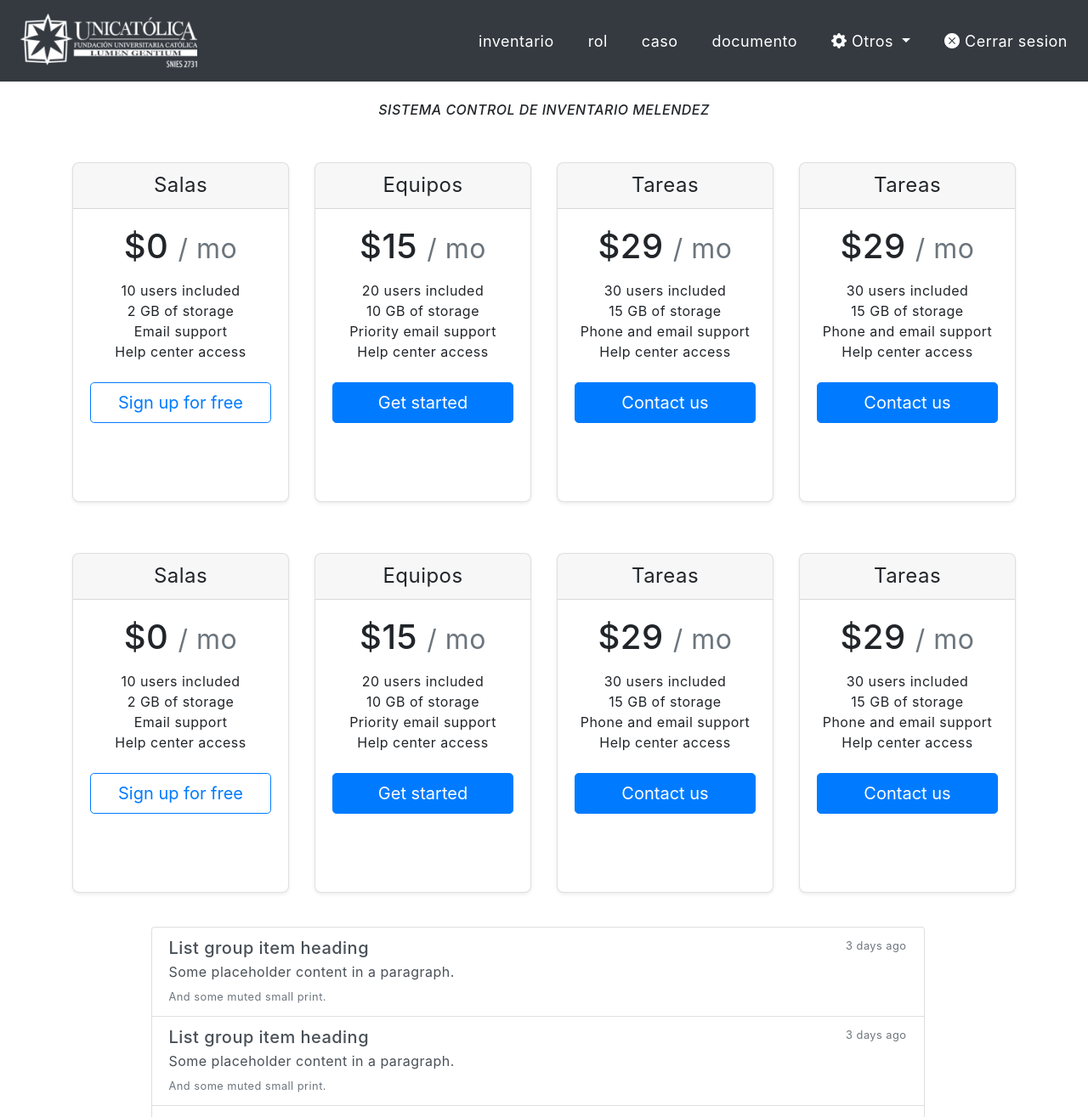
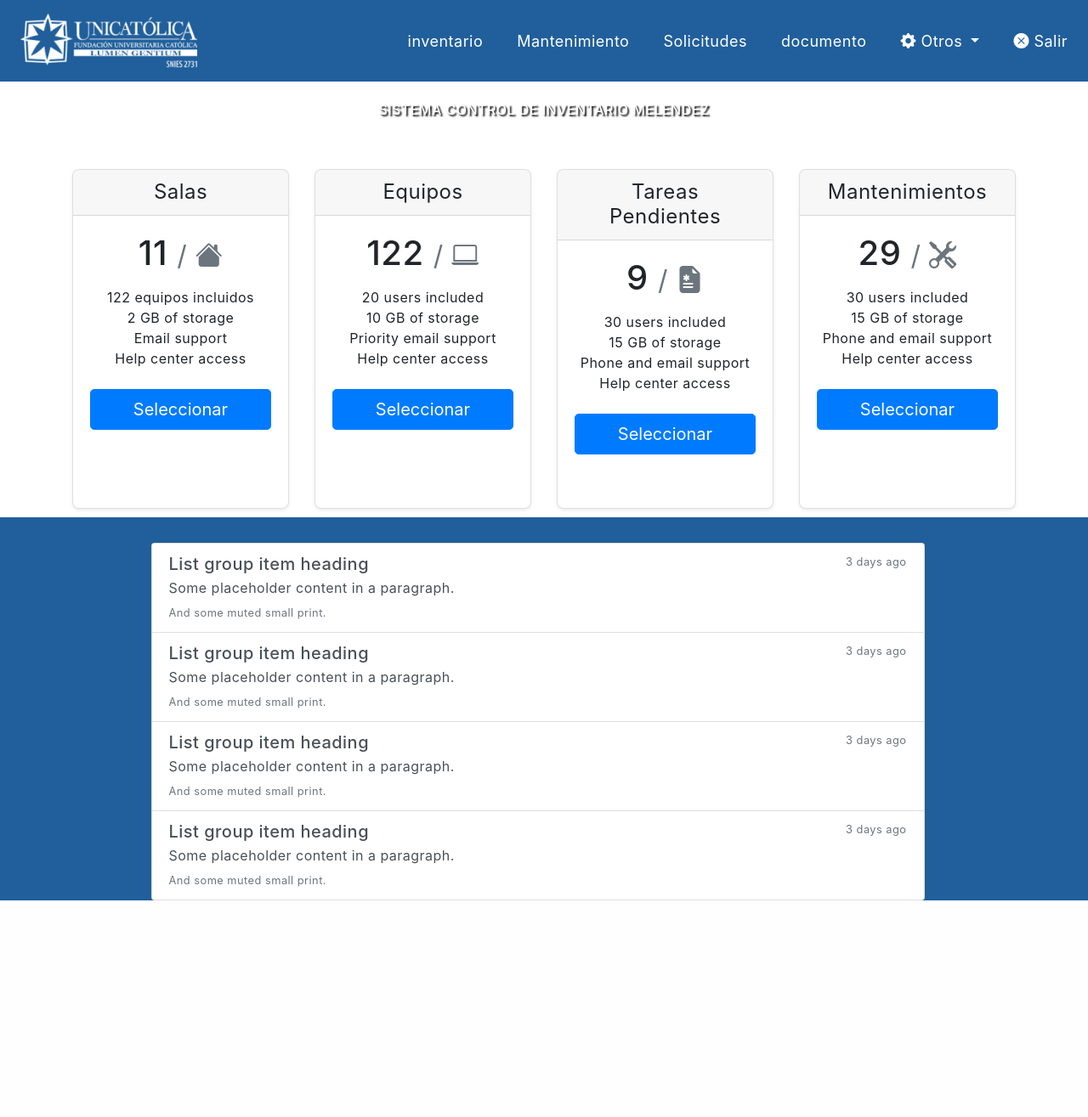
Before and after one commit to afvohalo/SDI-EP2021, a PHP site: page / in a window 1280 px wide. Shown: the top 1315 px of the page at 85% size. After the commit the page ends 1060 px from the top, so only its background shows below. Run offline with PHP 8.4, Linux system fonts and the light colour scheme; some libraries are stand-ins or nearby versions.

Commit message:
interfaz

```diff
--- a/P_unicatolica/public/css/estilos.css
+++ b/P_unicatolica/public/css/estilos.css
@@ -1,10 +1,9 @@
-@import url('https://fonts.googleapis.com/css?family=Open+Sans|Roboto');
-
-
 html, body{
     margin: 0;
     padding: 0;
+    background-color: #205f9b /* !important */;
 }
+
 
 body{
     width: 100%;
@@ -24,6 +23,11 @@
     font-family: 'Roboto', sans-serif;
 }
 
+.titulo_inicio{
+  text-shadow: 2px 2px 2px rgb(0, 0, 0);
+  color: rgb(255, 255, 255);
+
+}
 
 .container{
     width: 100%;
--- a/P_unicatolica/views/estructura/header.php
+++ b/P_unicatolica/views/estructura/header.php
@@ -57,7 +57,7 @@
     </div>
 
 
-    <nav class="navbar navbar-expand-lg navbar-light bg-dark bt-header-stick active">
+    <nav class="navbar navbar-expand-lg navbar-light bt-header-stick active" style="background-color: #205f9b;">
     <a href="./"><img src="public/img/logowhite.png" style="height: 80px; width: auto; padding: 8px;"></a>
 
         <button class="navbar-toggler" type="button" data-toggle="collapse" data-target="#navbarNavDropdown" aria-controls="navbarNavDropdown" aria-expanded="false" aria-label="Toggle navigation">
@@ -69,10 +69,10 @@
                     <a class="nav-link text-white" href="inventario">inventario</a>
                 </li>
                 <li class="nav-item my-2 ml-4">
-                    <a class="nav-link text-white" href="rol">rol</a>
+                    <a class="nav-link text-white" href="rol">Mantenimiento</a>
                 </li>
                 <li class="nav-item my-2 ml-4">
-                    <a class="nav-link text-white" href="caso">caso</a>
+                    <a class="nav-link text-white" href="caso">Solicitudes</a>
                 </li>
                 <li class="nav-item my-2 ml-4">
                     <a class="nav-link text-white" href="documento">documento</a>
@@ -89,7 +89,7 @@
                     </div>
                 </li>
                 <li class="nav-item my-2 ml-4">
-                    <a class="nav-link text-white" href="documento"><i class="bi bi-x-circle-fill"></i> Cerrar sesion</a>
+                    <a class="nav-link text-white" href="documento"><i class="bi bi-x-circle-fill"></i> Salir</a>
                 </li>
 
 
@@ -98,7 +98,7 @@
     </nav>
 
 
-
+</head>
 
 <body>
 
--- a/P_unicatolica/views/main/index.php
+++ b/P_unicatolica/views/main/index.php
@@ -1,6 +1,9 @@
 <center>
 
-    <br><h6 class="titulo_inicio font-italic">SISTEMA CONTROL DE INVENTARIO MELENDEZ</h6><br>
+    <br>
+    <h6 class="titulo_inicio">
+        <P>SISTEMA CONTROL DE INVENTARIO MELENDEZ</P>
+    </h6><br>
 </center>
 
 
@@ -15,14 +18,14 @@
                     <h4 class="my-0 font-weight-normal">Salas</h4>
                 </div>
                 <div class="card-body">
-                    <h1 class="card-title pricing-card-title">$0 <small class="text-muted">/ mo</small></h1>
+                    <h1 class="card-title pricing-card-title">11 <small class="text-muted">/ <i class="bi bi-house-fill"></i></small></h1>
                     <ul class="list-unstyled mt-3 mb-4">
-                        <li>10 users included</li>
+                        <li>122 equipos incluidos</li>
                         <li>2 GB of storage</li>
                         <li>Email support</li>
                         <li>Help center access</li>
                     </ul>
-                    <button type="button" class="btn btn-lg btn-block btn-outline-primary">Sign up for free</button>
+                    <button type="button" class="btn btn-lg btn-block btn-primary">Seleccionar</button>
                 </div>
             </div>
             <div class="card mb-4 shadow-sm">
@@ -30,44 +33,44 @@
                     <h4 class="my-0 font-weight-normal">Equipos</h4>
                 </div>
                 <div class="card-body">
-                    <h1 class="card-title pricing-card-title">$15 <small class="text-muted">/ mo</small></h1>
+                    <h1 class="card-title pricing-card-title">122 <small class="text-muted">/ <i class="bi bi-laptop"></i></small></h1>
                     <ul class="list-unstyled mt-3 mb-4">
                         <li>20 users included</li>
                         <li>10 GB of storage</li>
                         <li>Priority email support</li>
                         <li>Help center access</li>
                     </ul>
-                    <button type="button" class="btn btn-lg btn-block btn-primary">Get started</button>
+                    <button type="button" class="btn btn-lg btn-block btn-primary">Seleccionar</button>
                 </div>
             </div>
             <div class="card mb-4 shadow-sm">
                 <div class="card-header">
-                    <h4 class="my-0 font-weight-normal">Tareas</h4>
+                    <h4 class="my-0 font-weight-normal">Tareas Pendientes</h4>
                 </div>
                 <div class="card-body">
-                    <h1 class="card-title pricing-card-title">$29 <small class="text-muted">/ mo</small></h1>
+                    <h1 class="card-title pricing-card-title">9 <small class="text-muted">/ <i class="bi bi-file-earmark-medical-fill"></i></small></h1>
                     <ul class="list-unstyled mt-3 mb-4">
                         <li>30 users included</li>
                         <li>15 GB of storage</li>
                         <li>Phone and email support</li>
                         <li>Help center access</li>
                     </ul>
-                    <button type="button" class="btn btn-lg btn-block btn-primary">Contact us</button>
+                    <button type="button" class="btn btn-lg btn-block btn-primary">Seleccionar</button>
                 </div>
             </div>
             <div class="card mb-4 shadow-sm">
                 <div class="card-header">
-                    <h4 class="my-0 font-weight-normal">Tareas</h4>
+                    <h4 class="my-0 font-weight-normal">Mantenimientos</h4>
                 </div>
                 <div class="card-body">
-                    <h1 class="card-title pricing-card-title">$29 <small class="text-muted">/ mo</small></h1>
+                    <h1 class="card-title pricing-card-title">29 <small class="text-muted">/ <i class="bi bi-tools"></i></small></h1>
                     <ul class="list-unstyled mt-3 mb-4">
                         <li>30 users included</li>
                         <li>15 GB of storage</li>
                         <li>Phone and email support</li>
                         <li>Help center access</li>
                     </ul>
-                    <button type="button" class="btn btn-lg btn-block btn-primary">Contact us</button>
+                    <button type="button" class="btn btn-lg btn-block btn-primary">Seleccionar</button>
                 </div>
             </div>
 
@@ -75,68 +78,7 @@
         </div>
 
         <!--  SEGUNDA FILA                  -->
-        <div class="card-deck mb-3 text-center">
-            <div class="card mb-4 shadow-sm">
-                <div class="card-header">
-                    <h4 class="my-0 font-weight-normal">Salas</h4>
-                </div>
-                <div class="card-body">
-                    <h1 class="card-title pricing-card-title">$0 <small class="text-muted">/ mo</small></h1>
-                    <ul class="list-unstyled mt-3 mb-4">
-                        <li>10 users included</li>
-                        <li>2 GB of storage</li>
-                        <li>Email support</li>
-                        <li>Help center access</li>
-                    </ul>
-                    <button type="button" class="btn btn-lg btn-block btn-outline-primary">Sign up for free</button>
-                </div>
-            </div>
-            <div class="card mb-4 shadow-sm">
-                <div class="card-header">
-                    <h4 class="my-0 font-weight-normal">Equipos</h4>
-                </div>
-                <div class="card-body">
-                    <h1 class="card-title pricing-card-title">$15 <small class="text-muted">/ mo</small></h1>
-                    <ul class="list-unstyled mt-3 mb-4">
-                        <li>20 users included</li>
-                        <li>10 GB of storage</li>
-                        <li>Priority email support</li>
-                        <li>Help center access</li>
-                    </ul>
-                    <button type="button" class="btn btn-lg btn-block btn-primary">Get started</button>
-                </div>
-            </div>
-            <div class="card mb-4 shadow-sm">
-                <div class="card-header">
-                    <h4 class="my-0 font-weight-normal">Tareas</h4>
-                </div>
-                <div class="card-body">
-                    <h1 class="card-title pricing-card-title">$29 <small class="text-muted">/ mo</small></h1>
-                    <ul class="list-unstyled mt-3 mb-4">
-                        <li>30 users included</li>
-                        <li>15 GB of storage</li>
-                        <li>Phone and email support</li>
-                        <li>Help center access</li>
-                    </ul>
-                    <button type="button" class="btn btn-lg btn-block btn-primary">Contact us</button>
-                </div>
-            </div>
-            <div class="card mb-4 shadow-sm">
-                <div class="card-header">
-                    <h4 class="my-0 font-weight-normal">Tareas</h4>
-                </div>
-                <div class="card-body">
-                    <h1 class="card-title pricing-card-title">$29 <small class="text-muted">/ mo</small></h1>
-                    <ul class="list-unstyled mt-3 mb-4">
-                        <li>30 users included</li>
-                        <li>15 GB of storage</li>
-                        <li>Phone and email support</li>
-                        <li>Help center access</li>
-                    </ul>
-                    <button type="button" class="btn btn-lg btn-block btn-primary">Contact us</button>
-                </div>
-            </div>
-        </div>
+
 
 
 
```
Also changed, not shown: other parts of P_unicatolica/public/css/estilos.css (+1 -94 lines). Lines whose indentation alone changed are shown as unchanged.
